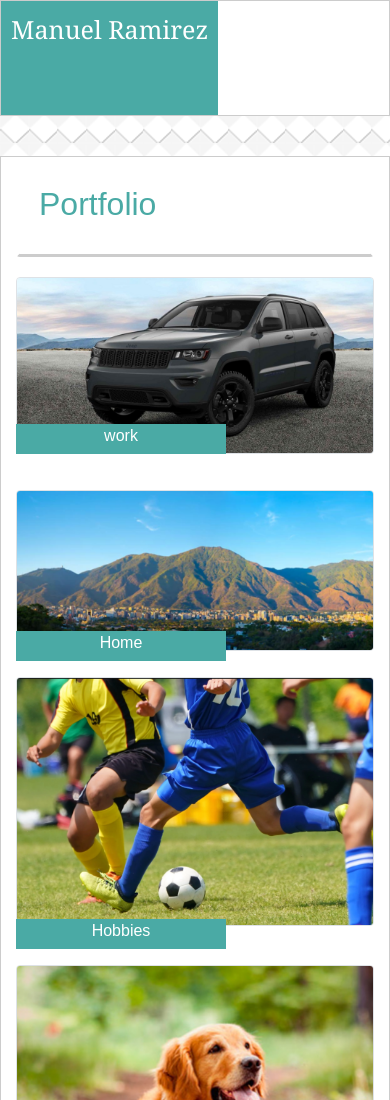
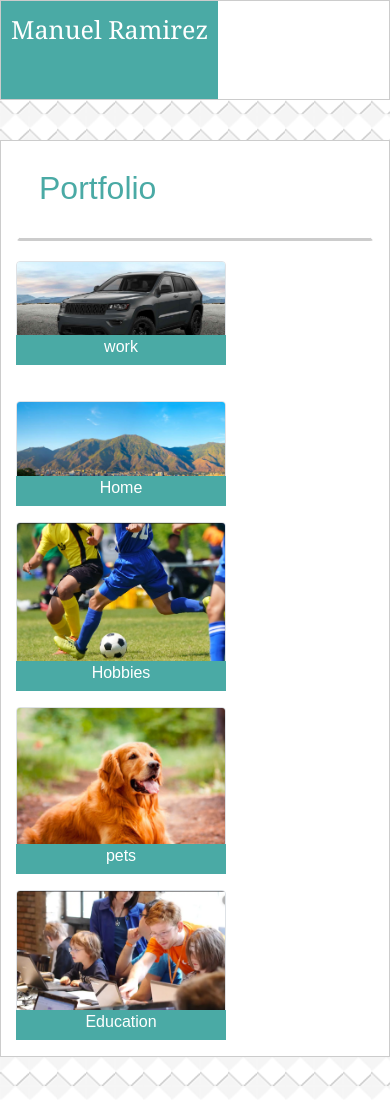
Before and after one commit to manuelr14/HW2ManuelRamirez, a plain HTML site: page portfolio.html in a window 390 px wide. Shown: the top 1100 px of the page. Drawn offline with nearby package versions, Linux system fonts and the light colour scheme.

Commit message:
responsive

```diff
--- a/portfolio.html
+++ b/portfolio.html
@@ -22,13 +22,13 @@
   <div style="border-style: solid;border-width: 1px; border-color: #cccccc;font-family: 'Georgia', Times, 'Times New Roman', serif;">
         <nav class="navbar navbar-expand-lg navbar-white bg-white" style="padding: 0px;">
 
-  <div class="container" style="width: 960px;">
+  <div class="container" style="max-width: 960px;">
      <div style="background-color: #4aaaa5;
      font-size: 20px;
      color:white;
    padding: 10px;
    margin-bottom: 0px;">
-          <p style="font-size: 25px;"> Manuel Ramirez</p>
+          <p style="font-size: 25px;margin: 0px;"> Manuel Ramirez</p>
       <button class="navbar-toggler" data-toggle="collapse" data-target="#navbarSupportedContent" aria-controls="navbarSupportedContent" aria-expanded="false" aria-label="Toggle navigation">
         <span class="navbar-toggler-icon"></span>
       </button>
@@ -61,7 +61,7 @@
 
         </form>
 
-      </div>
+
       </div>
     </div>
   </div>
@@ -90,12 +90,12 @@
 <div class="row">
         <div class="col-lg-3" style="padding-top:20px;" >
 
-                <img src="assets/images/car.png" style="padding: 0px;" alt="assets/images/car.png" class="img-thumbnail">
+                <img src="assets/images/car.png" style="padding: 0px; max-width: 210px;;" alt="assets/images/car.png" class="img-thumbnail">
                 <p style="background-color: #4aaaa5;backface-visibility: hidden;color:white; text-align: center; width: 210px; height: 30px;margin-top: -30px;">work</p>
             </div>
             <div class="col-lg-3"style="padding-top:20px;" >
 
-                <img src="assets/images/home.png" style="padding: 0px;" alt="assets/images/home.png"  class="img-thumbnail">
+                <img src="assets/images/home.png" style="padding: 0px; max-width: 210px;" alt="assets/images/home.png"  class="img-thumbnail">
                 <p style="background-color: #4aaaa5;backface-visibility: hidden;color:white; text-align: center; width: 210px; height: 30px;margin-top: -20px;">Home</p>
         </div>
 
@@ -104,19 +104,19 @@
     <div class="row">
         <div class="col-lg-3"  >
 
-                <img src="assets/images/hobbies.png" style="padding: 0px;" alt="assets/images/hobbies.png" class="img-thumbnail">
+                <img src="assets/images/hobbies.png" style="padding: 0px;max-width: 210px;" alt="assets/images/hobbies.png" class="img-thumbnail">
                 <p style="background-color: #4aaaa5; backface-visibility: hidden;; color:white; text-align: center; width: 210px; height: 30px;margin-top: -07px;">Hobbies</p>
         </div>
         <div class="col-lg-3" >
 
-                        <img src="assets/images/pets.png" style="padding: 0px;" alt="assets/images/pets.png"class="img-thumbnail">
+                        <img src="assets/images/pets.png" style="padding: 0px;max-width: 210px;" alt="assets/images/pets.png"class="img-thumbnail">
                         <p style="background-color: #4aaaa5;backface-visibility: hidden;color:white; text-align: center; width: 210px; height: 30px;margin-top: -30px;">pets</p>
         </div>
  </div>
  <div class="row">
         <div class="col-lg-3" >
 
-                <img src="assets/images/education.png" style="padding: 0px;" alt="assets/images/education.png"class="img-thumbnail">
+                <img src="assets/images/education.png" style="padding: 0px;max-width: 210px;" alt="assets/images/education.png"class="img-thumbnail">
                 <p style="background-color:#4aaaa5;backface-visibility: hidden;color:white; text-align: center; width: 210px; height: 30px;margin-top: -30px;">Education</p>
         </div>
 </div>
@@ -130,6 +130,7 @@
 
 
 
+</div>
 </div>
 </div>
 </div>
```
Also changed, not shown: contact.html (+2 -2 lines), index.html (+7 -6 lines).
